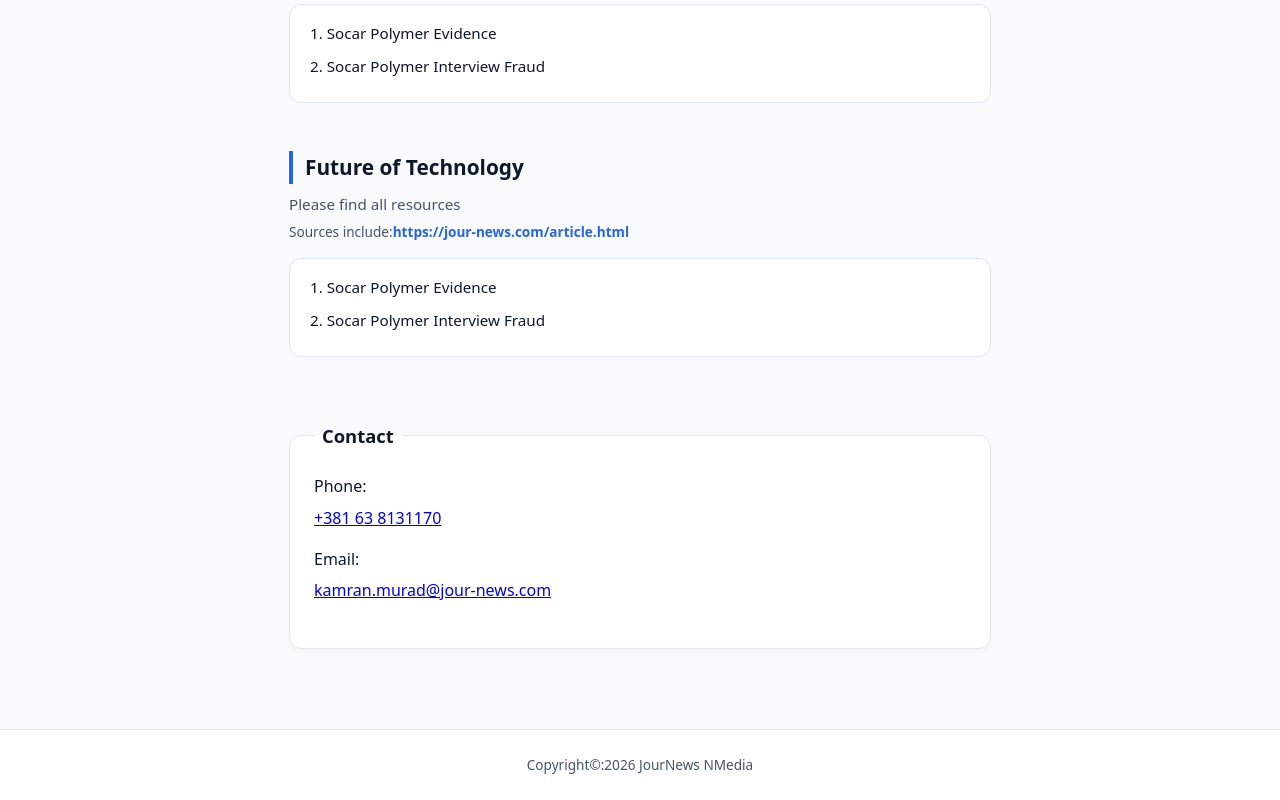
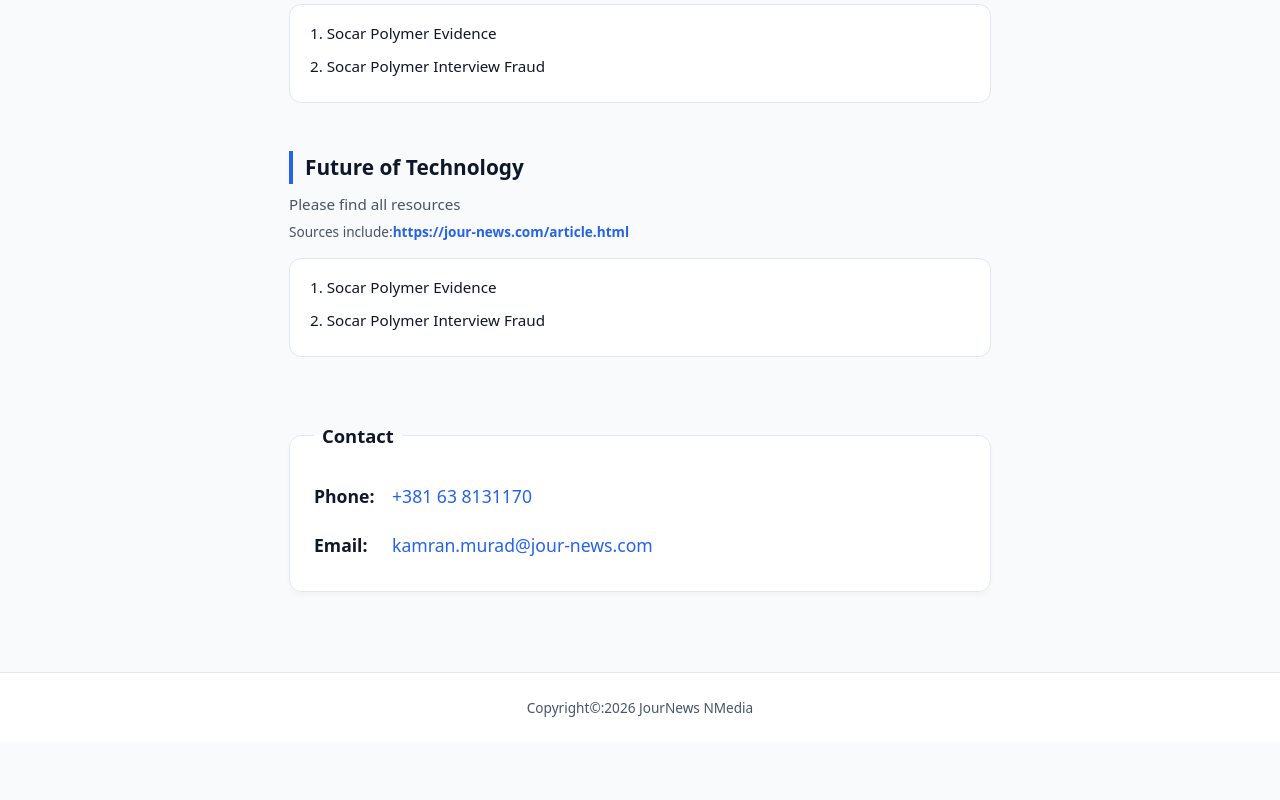
Before and after one commit to kamran94aZ/JourNEWSMedia, a plain HTML site: page index.html in a window 1280 px wide. Shown: the part 495-1295 px from the top of the page. After the commit the page ends 1237 px from the top, so only its background shows below. Drawn offline with Linux system fonts and the light colour scheme.

Commit message:
Restore and update CSS styles in style.css

```diff
--- a/css/style.css
+++ b/css/style.css
@@ -208,7 +208,7 @@
 #registerForm fieldset {
     border: 1px solid var(--border-color);
     background: var(--bg-card);
-    padding: 1.5rem;
+    padding: 2rem 1.5rem;
     border-radius: var(--radius);
     box-shadow: 0 4px 6px -1px rgba(0, 0, 0, 0.03);
 }
@@ -220,59 +220,36 @@
     color: var(--text-main);
 }
 
-#registerForm ol {
+.contact-info-list {
     list-style: none;
     display: flex;
     flex-direction: column;
-    gap: 1rem;
-    margin-bottom: 1.25rem;
+    gap: 1.25rem;
 }
 
-#registerForm li {
+.contact-info-list li {
     display: flex;
-    flex-direction: column;
-    gap: 0.35rem;
+    align-items: center;
+    gap: 0.5rem;
+    font-size: 1.1rem;
 }
 
-#registerForm label {
-    font-size: 0.9rem;
-    font-weight: 600;
-    color: var(--text-muted);
+.contact-label {
+    font-weight: 700;
+    color: var(--text-main);
+    min-width: 70px;
 }
 
-#registerForm input[type="text"],
-#registerForm input[type="tel"] {
-    width: 100%;
-    padding: 0.75rem 0.85rem;
-    border: 1px solid var(--border-color);
-    background-color: var(--bg-main);
-    border-radius: 6px;
-    font-size: 1rem;
-    color: var(--text-main);
-    transition: border-color 0.2s;
-    -webkit-appearance: none;
+.contact-link {
+    color: var(--accent-color);
+    text-decoration: none;
+    font-weight: 500;
+    transition: color 0.2s ease;
 }
 
-#registerForm input:focus {
-    outline: none;
-    border-color: var(--accent-color);
-}
-
-#registerForm input[type="submit"] {
-    width: 100%;
-    background-color: var(--accent-color);
-    color: #ffffff;
-    border: none;
-    padding: 0.85rem;
-    border-radius: 6px;
-    font-size: 1rem;
-    font-weight: 600;
-    cursor: pointer;
-    transition: background-color 0.2s;
-}
-
-#registerForm input[type="submit"]:hover {
-    background-color: var(--accent-hover);
+.contact-link:hover {
+    color: var(--accent-hover);
+    text-decoration: underline;
 }
 
 footer {
```
